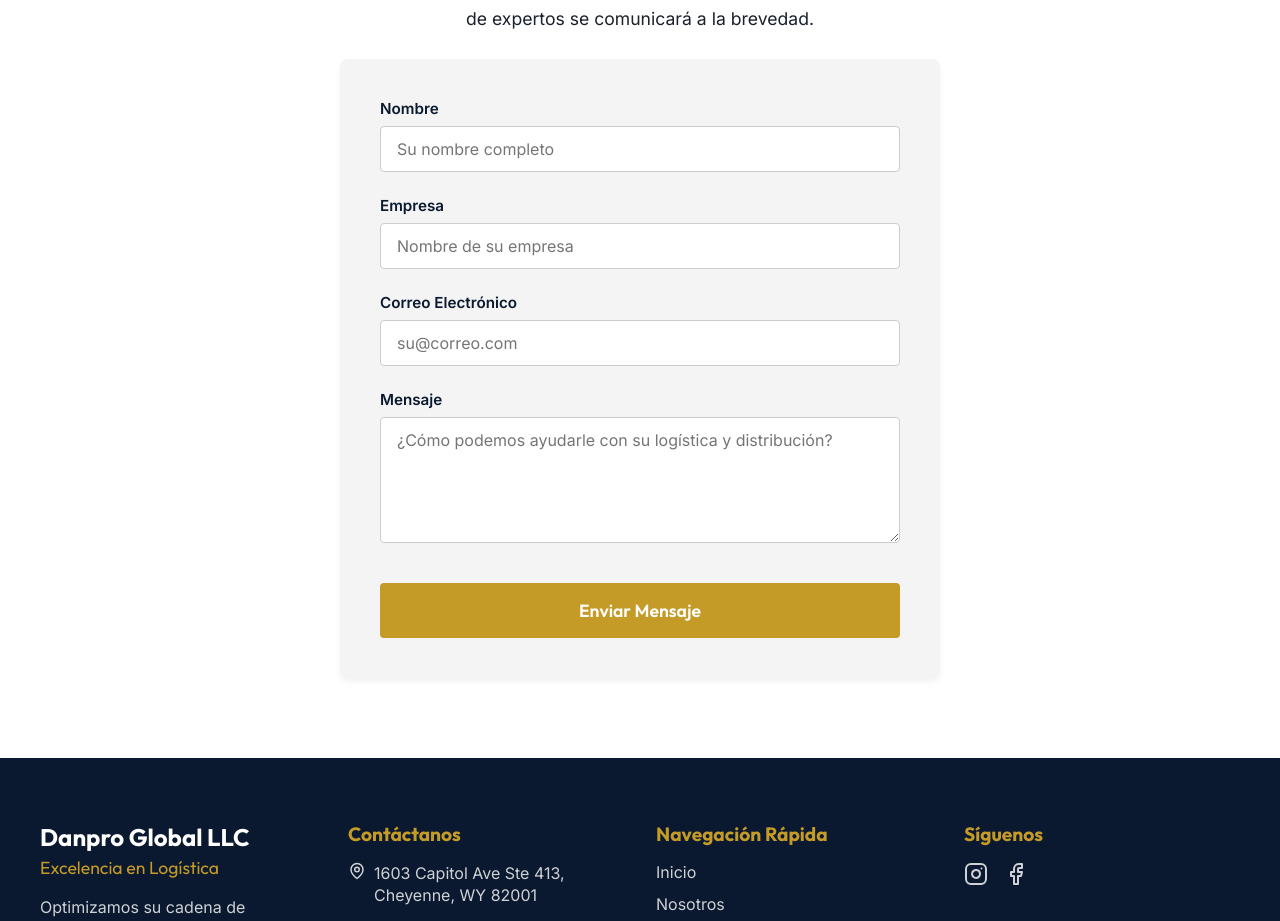
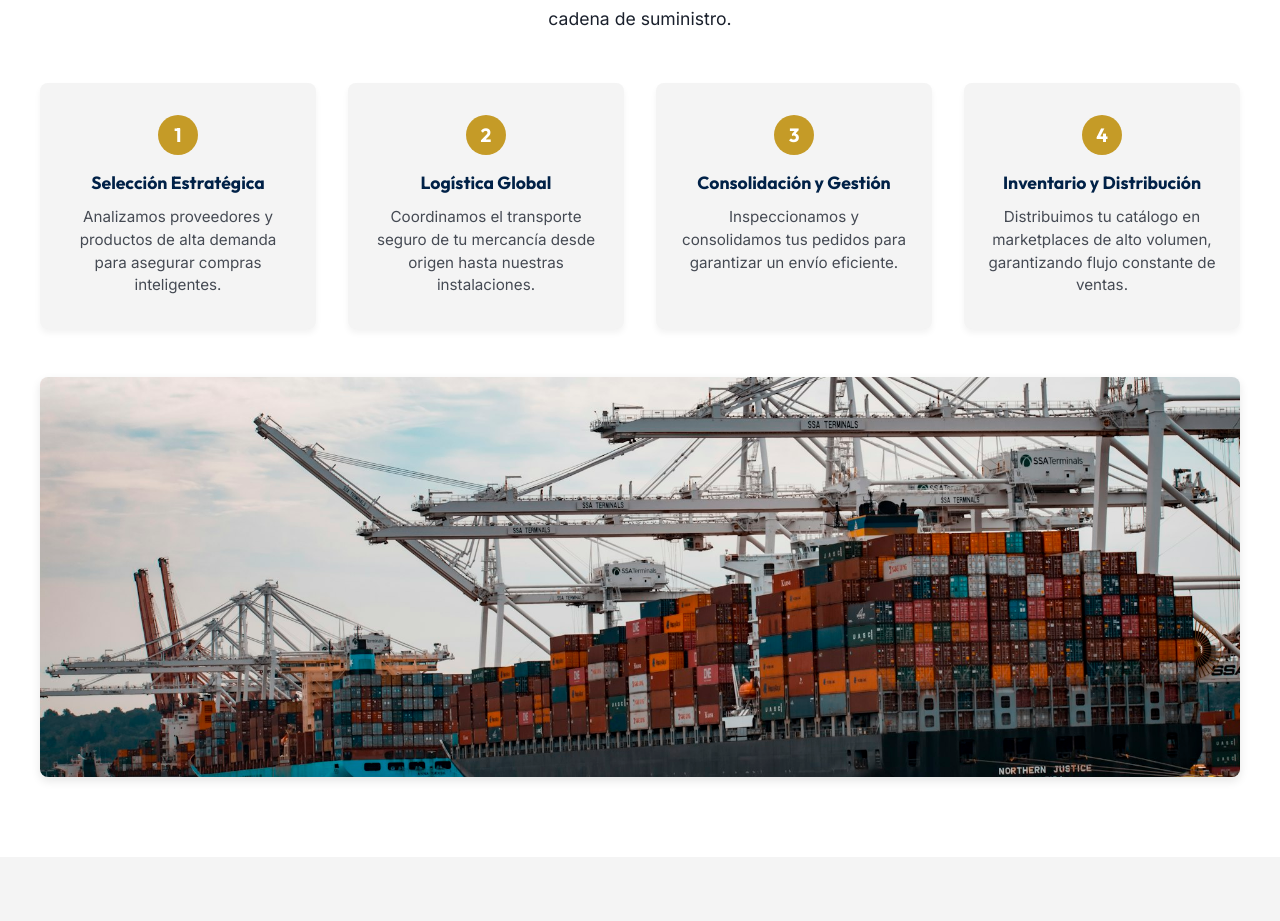
Before and after one commit to cesargonzalez000/danpro-global-web, a Next.js app: page / in a window 1280 px wide. Shown: the part 1868-2789 px from the top of the page. Built offline with nearby package versions, Linux system fonts and the light colour scheme.

Commit message:
Ajustes de degradado sutil, nueva sección Cómo trabajamos y actualización de navegación

```diff
--- a/src/app/globals.css
+++ b/src/app/globals.css
@@ -1,5 +1,5 @@
 :root {
-  --primary-color: #0A192F;
+  --primary-color: #002147;
   --secondary-color: #C59B27;
   --bg-white: #FFFFFF;
   --bg-light-gray: #F4F4F4;
--- a/src/app/page.module.css
+++ b/src/app/page.module.css
@@ -22,7 +22,7 @@
   left: 0;
   width: 100%;
   height: 100%;
-  background-color: rgba(10, 25, 47, 0.85);
+  background: linear-gradient(to bottom, rgba(0, 33, 71, 0.6) 0%, rgba(0, 33, 71, 0.2) 100%);
   z-index: 1;
 }
 
@@ -166,6 +166,78 @@
   opacity: 0.8;
 }
 
+/* How It Works Section */
+.howItWorksGrid {
+  display: grid;
+  grid-template-columns: 1fr;
+  gap: 2rem;
+  margin-top: 3rem;
+}
+
+@media (min-width: 768px) {
+  .howItWorksGrid {
+    grid-template-columns: repeat(2, 1fr);
+  }
+}
+
+@media (min-width: 1024px) {
+  .howItWorksGrid {
+    grid-template-columns: repeat(4, 1fr);
+  }
+}
+
+.stepCard {
+  background-color: var(--bg-light-gray);
+  padding: 2rem 1.5rem;
+  border-radius: 8px;
+  text-align: center;
+  position: relative;
+  box-shadow: 0 4px 6px rgba(0,0,0,0.05);
+}
+
+.stepNumber {
+  background-color: var(--secondary-color);
+  color: var(--text-light);
+  width: 40px;
+  height: 40px;
+  display: flex;
+  align-items: center;
+  justify-content: center;
+  border-radius: 50%;
+  font-family: var(--font-heading);
+  font-weight: bold;
+  font-size: 1.2rem;
+  margin: 0 auto 1rem auto;
+}
+
+.stepTitle {
+  font-size: 1.1rem;
+  color: var(--primary-color);
+  margin-bottom: 0.75rem;
+}
+
+.stepDesc {
+  font-size: 0.95rem;
+  opacity: 0.8;
+  line-height: 1.5;
+}
+
+.howItWorksImageWrapper {
+  position: relative;
+  width: 100%;
+  height: 300px;
+  border-radius: 8px;
+  overflow: hidden;
+  margin-top: 3rem;
+  box-shadow: 0 4px 10px rgba(0,0,0,0.1);
+}
+
+@media (min-width: 768px) {
+  .howItWorksImageWrapper {
+    height: 400px;
+  }
+}
+
 /* Contact Form Styles */
 .contactForm {
   max-width: 600px;
--- a/src/app/page.tsx
+++ b/src/app/page.tsx
@@ -77,8 +77,50 @@ export default function Home() {
         </div>
       </section>
 
+      {/* Cómo Trabajamos Section */}
+      <section id="como-trabajamos" className={`${styles.section} ${styles.bgWhite}`}>
+        <div className={styles.container}>
+          <h2 className={styles.sectionTitle}>¿Cómo trabajamos?</h2>
+          <p className={styles.paragraph}>
+            Nuestro proceso está diseñado para brindar eficiencia y escalabilidad en cada paso de su cadena de suministro.
+          </p>
+
+          <div className={styles.howItWorksGrid}>
+            <div className={styles.stepCard}>
+              <div className={styles.stepNumber}>1</div>
+              <h3 className={styles.stepTitle}>Selección Estratégica</h3>
+              <p className={styles.stepDesc}>Analizamos proveedores y productos de alta demanda para asegurar compras inteligentes.</p>
+            </div>
+            <div className={styles.stepCard}>
+              <div className={styles.stepNumber}>2</div>
+              <h3 className={styles.stepTitle}>Logística Global</h3>
+              <p className={styles.stepDesc}>Coordinamos el transporte seguro de tu mercancía desde origen hasta nuestras instalaciones.</p>
+            </div>
+            <div className={styles.stepCard}>
+              <div className={styles.stepNumber}>3</div>
+              <h3 className={styles.stepTitle}>Consolidación y Gestión</h3>
+              <p className={styles.stepDesc}>Inspeccionamos y consolidamos tus pedidos para garantizar un envío eficiente.</p>
+            </div>
+            <div className={styles.stepCard}>
+              <div className={styles.stepNumber}>4</div>
+              <h3 className={styles.stepTitle}>Inventario y Distribución</h3>
+              <p className={styles.stepDesc}>Distribuimos tu catálogo en marketplaces de alto volumen, garantizando flujo constante de ventas.</p>
+            </div>
+          </div>
+
+          <div className={styles.howItWorksImageWrapper}>
+            <Image
+              src="/images/how-it-works.jpg"
+              alt="Proceso de Logística Global"
+              fill
+              style={{ objectFit: 'cover' }}
+            />
+          </div>
+        </div>
+      </section>
+
       {/* Contacto Section */}
-      <section id="contacto" className={`${styles.section} ${styles.bgWhite}`}>
+      <section id="contacto" className={`${styles.section} ${styles.bgGray}`}>
         <div className={styles.container}>
           <h2 className={styles.sectionTitle}>Contáctenos</h2>
           <p className={styles.paragraph}>
--- a/src/components/Footer.tsx
+++ b/src/components/Footer.tsx
@@ -47,6 +47,7 @@ export default function Footer() {
               <li><Link href="/">Inicio</Link></li>
               <li><Link href="/#nosotros">Nosotros</Link></li>
               <li><Link href="/#servicios">Servicios</Link></li>
+              <li><Link href="/#como-trabajamos">Cómo trabajamos</Link></li>
               <li><Link href="/#contacto">Contacto</Link></li>
             </ul>
           </div>
--- a/src/components/Header.tsx
+++ b/src/components/Header.tsx
@@ -12,6 +12,7 @@ export default function Header() {
           <Link href="/">Inicio</Link>
           <Link href="#nosotros">Nosotros</Link>
           <Link href="#servicios">Servicios</Link>
+          <Link href="#como-trabajamos">Cómo trabajamos</Link>
           <Link href="#contacto">Contacto</Link>
         </nav>
       </div>
--- a/src/components/MobileNav.tsx
+++ b/src/components/MobileNav.tsx
@@ -1,5 +1,5 @@
 import Link from 'next/link';
-import { Home, Info, Briefcase, Mail } from 'lucide-react';
+import { Home, Info, Briefcase, Layers, Mail } from 'lucide-react';
 import styles from './MobileNav.module.css';
 
 export default function MobileNav() {
@@ -17,6 +17,10 @@ export default function MobileNav() {
         <Briefcase size={24} />
         <span>Servicios</span>
       </Link>
+      <Link href="#como-trabajamos" className={styles.link}>
+        <Layers size={24} />
+        <span>Proceso</span>
+      </Link>
       <Link href="#contacto" className={styles.link}>
         <Mail size={24} />
         <span>Contacto</span>
```
Also changed, not shown: public/images/how-it-works.jpg (added).
